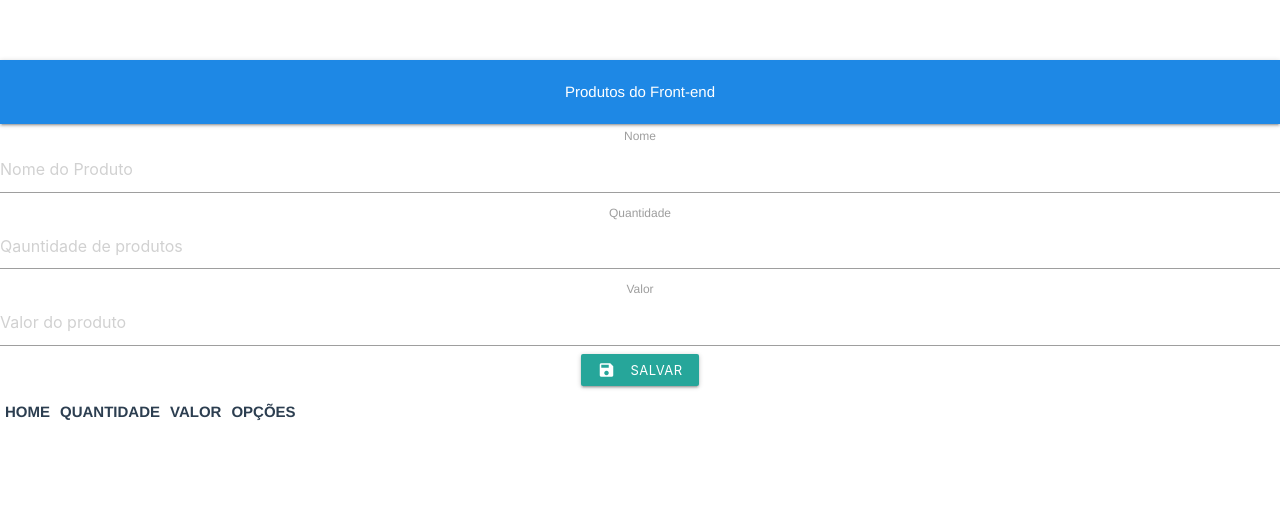
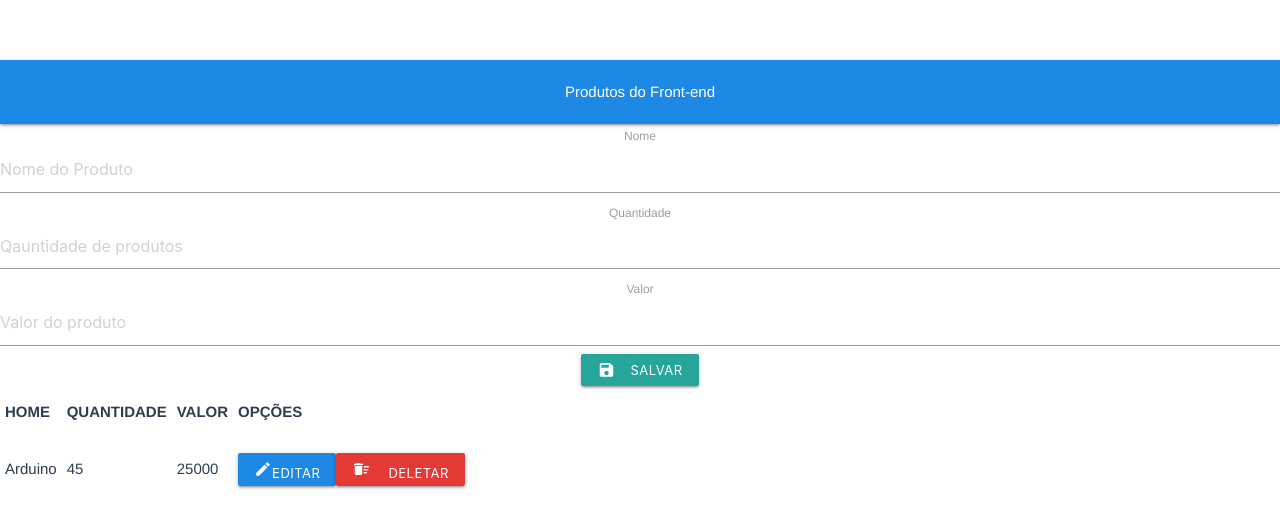
Before and after one commit to Edivansanto5/ConsumindoApi-axios, a Vue app in the folder Consumindo-API-axios/consumindo-api-axios/: page / in a window 1280 px wide. Shown: the top 528 px of the page. Built offline with nearby package versions, Linux system fonts and the light colour scheme.

Commit message:
criando uma tabela para exibir os pprodutos

```diff
--- a/Consumindo-API-axios/consumindo-api-axios/src/components/FornCadastro.vue
+++ b/Consumindo-API-axios/consumindo-api-axios/src/components/FornCadastro.vue
@@ -15,7 +15,8 @@
                 <input type="number" placeholder="Qauntidade de produtos">
                 <label>Valor</label>
                 <input type="text" placeholder="Valor do produto">
-                 <button class="< waves-effect waves-light btn-small">Salvar <i class="material-icons left">save</i></button> <!--<i class="material-icons left">save</i> vai add icone de salvar -->
+
+                <button class="< waves-effect waves-light btn-small">Salvar <i class="material-icons left">save</i></button> <!--<i class="material-icons left">save</i> vai add icone de salvar -->
             </form>
 
             <!--fazendo uma tabela 1 linha e 4 colunas -->
@@ -28,6 +29,18 @@
                     <th>OPÇÕES</th>
                 </tr>
             </thead>
+            <tbody>
+                <tr>
+                    <td>Arduino</td>
+                    <td>45</td>
+                    <td>25000</td>
+                    <td>
+                        <button class="aves-effect btn-small blue darken-1"><i class="material-icons">create</i>Editar</button>
+                        <button class="aves-effect btn-small red darken-1"><i class="material-icons">delete_sweepp</i>Deletar</button>
+                    </td>
+
+                </tr>
+            </tbody>
         </div>
 
     </div>
```
